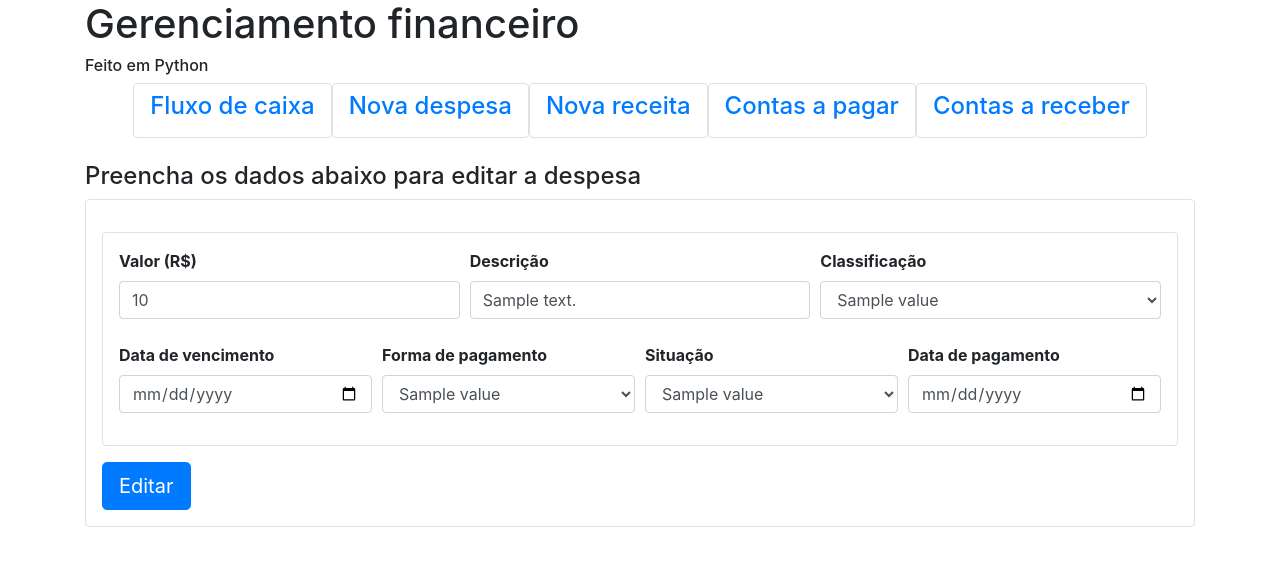
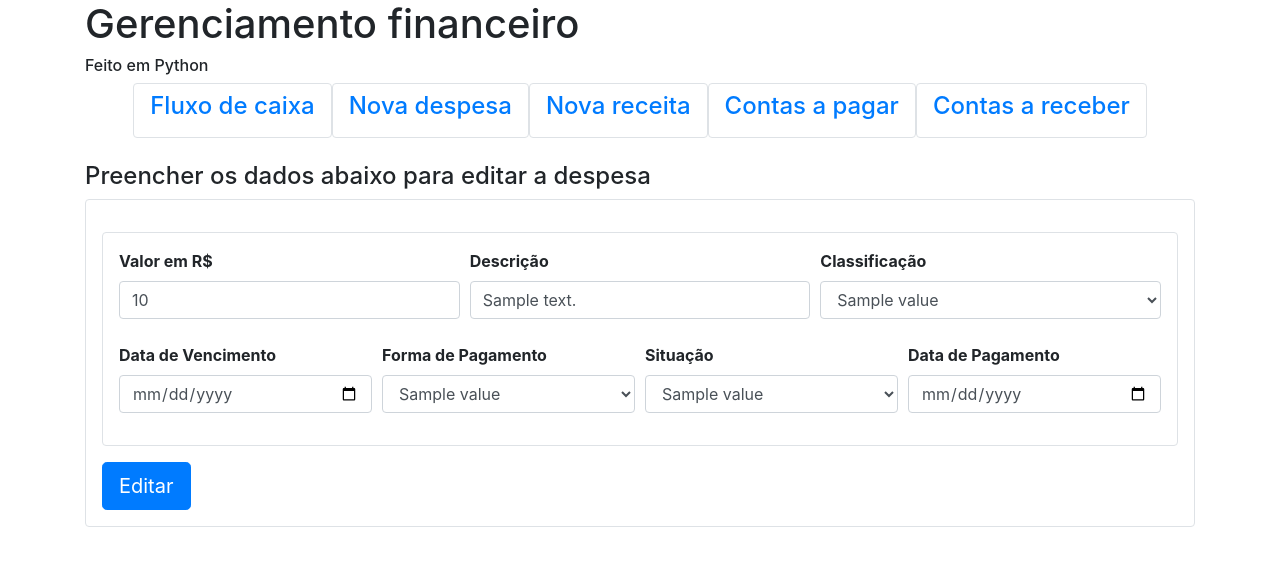
Before and after one commit to luizcsbh/python-trabalho-final, a Django app: template billing/templates/despesa.html in a window 1280 px wide. Shown: the top 566 px of the page. Run offline with Django 3.2, Linux system fonts and the light colour scheme; the template is opened without the code that fills it: most values are stand-ins (such as "Sample title", 1, 10 or a date in 2020); some libraries are stand-ins or nearby versions.

Commit message:
Alteração

```diff
--- a/billing/templates/despesa.html
+++ b/billing/templates/despesa.html
@@ -61,9 +61,9 @@
 
             {% if despesa %}
                 {% if despesa.id %}
-                    <h4 class="mt-4">Preencha os dados abaixo para editar a despesa</h4>
+                    <h4 class="mt-4">Preencher os dados abaixo para editar a despesa</h4>
                 {% else %}
-                    <h4 class="mt-4">Preencha os dados abaixo para cadastrar uma nova despesa</h4>
+                    <h4 class="mt-4">Preencher os dados abaixo para cadastrar uma nova despesa</h4>
                 {% endif %}
                 <div class="border rounded p-3 mb-5">
                     <form
@@ -76,7 +76,7 @@
                         <div class="border rounded p-3">
                             <div class="form-row">
                                 <div class="form-group col-md-4">
-                                    <label for="inputValor" class="font-weight-bold">Valor (R$)</label>
+                                    <label for="inputValor" class="font-weight-bold">Valor em R$ </label>
                                     <input type="number" step='0.01' placeholder='0.00' class="form-control" id="inputValor" name="valor" value="{{despesa.valor}}" required>
                                 </div>
                                 <div class="form-group col-md-4">
@@ -99,11 +99,11 @@
                             </div>
                             <div class="form-row mt-2">
                                 <div class="form-group col-md-3">
-                                    <label for="inputDtVencimento" class="font-weight-bold">Data de vencimento</label>
+                                    <label for="inputDtVencimento" class="font-weight-bold">Data de Vencimento</label>
                                     <input type="date" class="form-control" id="inputDtVencimento" name="data_vencimento" value="{{despesa.data_vencimento}}">
                                 </div>
                                 <div class="form-group col-md-3">
-                                    <label for="selectFormaPagamento" class="font-weight-bold">Forma de pagamento</label>
+                                    <label for="selectFormaPagamento" class="font-weight-bold">Forma de Pagamento</label>
                                     <select class="form-control" id="selectFormaPagamento" name="formaPagamento">
                                         {% for item in formasPagamento %}
                                             <option
@@ -129,7 +129,7 @@
                                     </select>
                                 </div>
                                 <div class="form-group col-md-3">
-                                    <label for="inputDtPagamento" class="font-weight-bold">Data de pagamento</label>
+                                    <label for="inputDtPagamento" class="font-weight-bold">Data de Pagamento</label>
                                     <input type="date" class="form-control" id="inputDtPagamento" name="data_pagamento" value="{{despesa.data_pagamento}}">
                                 </div>
                             </div>
```
